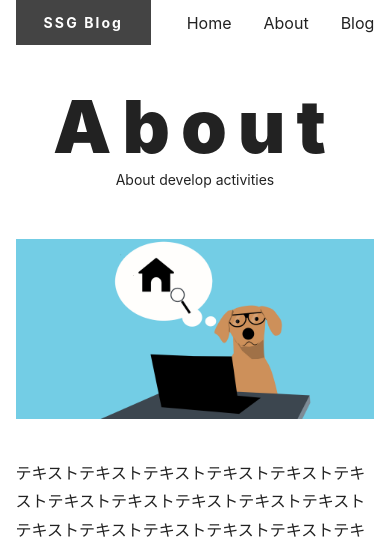
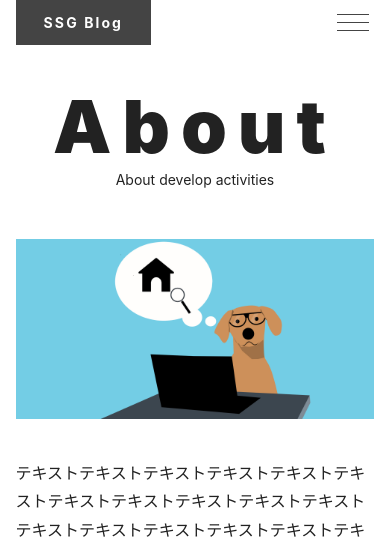
Before and after one commit to 4masa6/next-blog-ssg-practice, a Next.js app: page /about in a window 390 px wide. Shown: the top 542 px of the page. Built offline with nearby package versions, Linux system fonts and the light colour scheme.

Commit message:
ヘッダーメニューをスマホサイズでハンバーガーメニューにする

```diff
--- a/components/atoms/Nav.jsx
+++ b/components/atoms/Nav.jsx
@@ -1,23 +1,53 @@
 import Link from "next/link"
 import styles from './styles/nav.module.css'
 
+import { useState } from 'react';
+
 export const Nav = () => {
+  const [navIsOpen, setNavIsOpen] = useState(false)
+
+  const toggleNav = () => {
+    setNavIsOpen((prev) => !prev)
+  }
+
+  const closeNav = () => {
+    setNavIsOpen((prev) => !prev)
+  }
+
   return (
-    <nav>
+    <nav className={navIsOpen ? styles.open : styles.close}>
+      {/* メニューが開いたときにページがスクロールしないように設定 */}
+      {navIsOpen && (
+        <style jsx global>{`
+          @media (max-width: 767px) {
+            body {
+              overflow: hidden;
+              position: fixed;
+              width: 100%;
+            }
+          }
+        `}</style>
+      )}
+
+      <button className={styles.btn} onClick={toggleNav}>
+        <span className={styles.bar}></span>
+        <span className="sr-only">MENU</span>
+      </button>
+
       <ul className={styles.list}>
         <li>
           <Link href="/">
-            <a>Home</a>
+            <a onClick={closeNav}>Home</a>
           </Link>
         </li>
         <li>
           <Link href="/about">
-            <a>About</a>
+            <a onClick={closeNav}>About</a>
           </Link>
         </li>
         <li>
           <Link href="/blog">
-            <a>Blog</a>
+            <a onClick={closeNav}>Blog</a>
           </Link>
         </li>
       </ul>
--- a/components/atoms/styles/nav.module.css
+++ b/components/atoms/styles/nav.module.css
@@ -1,6 +1,93 @@
-.list {
-  display: flex;
-  gap: 2em;
+/* デスクトップ */
+@media (min-width: 760px) {
+  .btn {
+    display: none;
+  }
+
+  .list {
+    display: flex;
+    gap: 2em;
+  }
+}
+
+/* モバイル */
+@media (max-width: 767px) {
+  .btn {
+    /* ボタンの標準のスタイルをリセット */
+    all: unset;
+    outline: revert;
+    --webkit-tap-highlight-color: transparent;
+    cursor: pointer;
+    width: 42px;
+    height: 42px;
+    position: relative;
+    z-index: 200;
+  }
+
+  .close .btn {
+    color: var(--gray-75);
+  }
+
+  .open .btn {
+    color: var(--white);
+  }
+
+  /* ボタン内のバー */
+  .btn {
+    display: grid;
+    place-items: center;
+  }
+
+  .btn::before,
+  .btn::after,
+  .btn .bar {
+    grid-area: 1 / 1;
+    content: '';
+    display: block;
+    width: 32px;
+    height: 1px;
+    background-color: currentColor;
+    transition: transform 0.4s;
+  }
+
+  .close .btn::before {
+    transform: translateY(-8px);
+  }
+  .close .btn::after {
+    transform: translateY(8px);
+  }
+
+  .open .btn::before {
+    transform: rotate(45deg);
+  }
+  .open .btn::after {
+    transform: rotate(-45deg);
+  }
+  .open .btn .bar {
+    transform: scale(0);
+  }
+
+  /* メニュー（オーバーレイ） */
+  .list {
+    position: fixed;
+    inset: 0 -100% 0 100%; /* ４辺の位置 */
+    z-index: 100;
+    background: rgba(0, 0, 0, 0.8);
+    color: var(--white);
+    transition: transform 0.4s; /* 移動にかかる秒数 */
+  }
+
+  .open .list {
+    transform: translateX(-100%); /* X軸方向に移動 */
+  }
+
+  /* メニュー（オーバーレイ内の配置） */
+  .list {
+    display: grid;
+    gap: 40px;
+    place-content: center;
+    text-align: center;
+  }
 }
 
 /*
```
